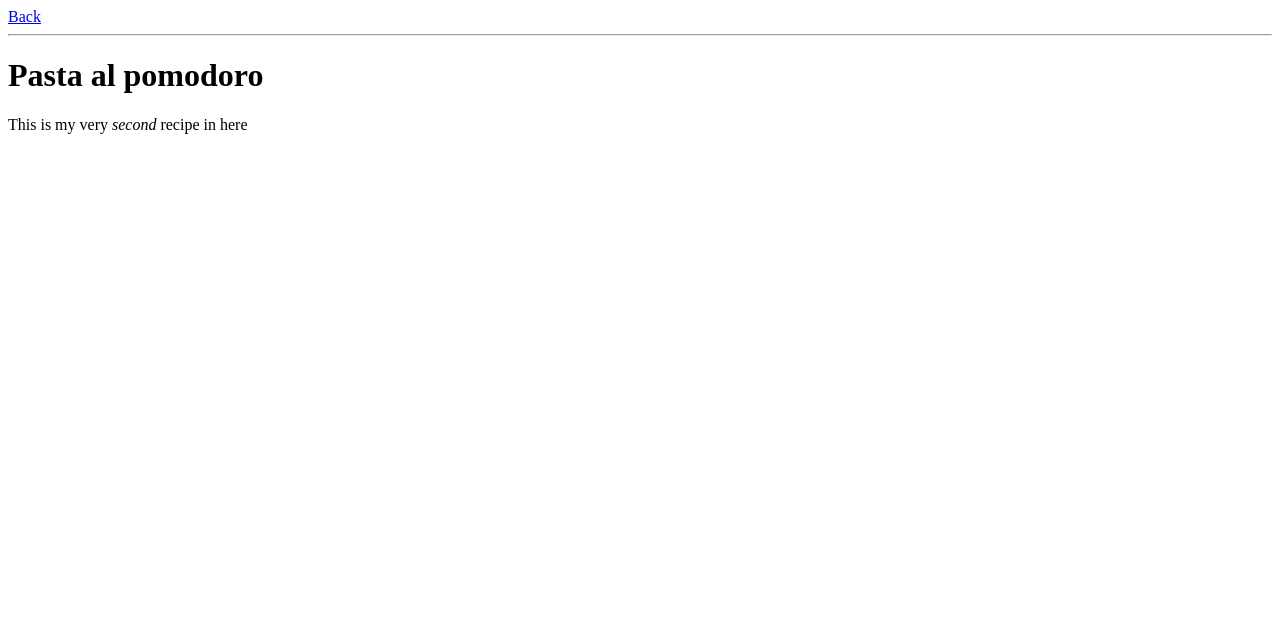
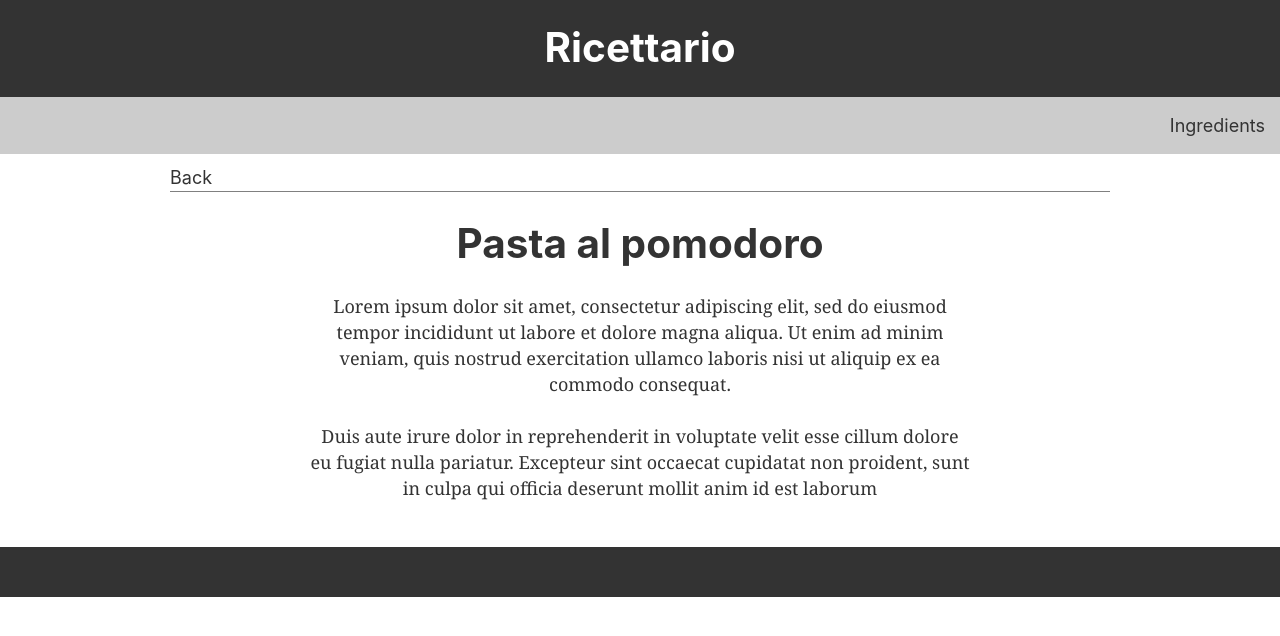
Before and after one commit to Annolu/Ricettario, a Gatsby site: page /pasta-al-pomodoro in a window 1280 px wide. Built offline with nearby package versions, Linux system fonts and the light colour scheme; Gatsby itself is replaced by a stand-in of ours.

Commit message:
layed out basic structure

```diff
--- a/src/components/header.js
+++ b/src/components/header.js
@@ -16,7 +16,7 @@ const Header = ({ siteTitle }) => (
         padding: `1.45rem 1.0875rem`,
       }}
     >
-      <h1 style={{ marginBottom: 0 }}>
+      <h1 style={{ marginBottom: 0, textAlign: 'center' }}>
         <Link
           to="/"
           style={{
--- a/src/components/layout.css
+++ b/src/components/layout.css
@@ -44,6 +44,8 @@ a {
   -webkit-text-decoration-skip: objects;
   text-decoration: none;
   color: #333;
+  font-family: -apple-system, BlinkMacSystemFont, Segoe UI, Roboto, Oxygen,
+    Ubuntu, Cantarell, Fira Sans, Droid Sans, Helvetica Neue, sans-serif;
 }
 a:active,
 a:hover {
@@ -323,6 +325,9 @@ h6 {
   text-rendering: optimizeLegibility;
   font-size: 0.78405rem;
   line-height: 1.1;
+}
+main {
+  padding: 10px;
 }
 hgroup {
   margin-left: 0;
--- a/src/components/layout.js
+++ b/src/components/layout.js
@@ -30,19 +30,14 @@ const Layout = ({ children }) => {
       <Menu></Menu>
       <div
         style={{
-          margin: `0 auto`,
+          margin: '0 auto',
           maxWidth: 960,
-          padding: `0px 1.0875rem 1.45rem`,
           paddingTop: 0,
         }}
       >
         <main>{children}</main>
-        <footer>
-          © {new Date().getFullYear()}, Built with
-          {` `}
-          <a href="https://www.gatsbyjs.org">Gatsby</a>
-        </footer>
       </div>
+      <footer style={{height: '50px', backgroundColor: '#333'}}></footer>
     </>
   )
 }
--- a/src/components/menu.js
+++ b/src/components/menu.js
@@ -3,7 +3,7 @@ import Link from 'gatsby-link'
 
 const Menu = () => (
     <div style={{background: '#ccc', padding: '15px'}}>
-      <ul style={{listStyle: 'none', display: 'flex', justifyContent: 'space-evenly', marginBottom:'0'}}>
+      <ul style={{listStyle: 'none', display: 'flex', justifyContent: 'flex-end', marginBottom:'0'}}>
         <li><Link to='/ingredients'>Ingredients</Link></li>
       </ul>
     </div>
--- a/src/pages/index.js
+++ b/src/pages/index.js
@@ -9,15 +9,8 @@ const IndexPage = ({data}) => (
     <SEO title="Home" />
       <div>
         {data.allMarkdownRemark.edges.map(post => (
-          <div key={post.node.id}>
-            <h1>{post.node.frontmatter.title}</h1>
-            <p>{post.node.excerpt}</p>
-            <Link to={post.node.frontmatter.path}>Read More</Link>
-            <br/>
-            <br/>
-            <br/>
-            <br/>
-            <hr/>
+          <div key={post.node.id} style={{textAlign: 'center', padding: '10px', fontWeight: 'semi-bold'}}>
+            <Link to={post.node.frontmatter.path}>{post.node.frontmatter.title}</Link>
           </div>
         ))}
       </div>
--- a/src/pages/pasta-al-pomodoro/index.md
+++ b/src/pages/pasta-al-pomodoro/index.md
@@ -3,4 +3,6 @@ path: "/pasta-al-pomodoro"
 title: "Pasta al pomodoro"
 ---
 
-This is my very *second* recipe in here
+Lorem ipsum dolor sit amet, consectetur adipiscing elit, sed do eiusmod tempor incididunt ut labore et dolore magna aliqua. Ut enim ad minim veniam, quis nostrud exercitation ullamco laboris nisi ut aliquip ex ea commodo consequat.
+
+Duis aute irure dolor in reprehenderit in voluptate velit esse cillum dolore eu fugiat nulla pariatur. Excepteur sint occaecat cupidatat non proident, sunt in culpa qui officia deserunt mollit anim id est laborum
--- a/src/pages/ragu/index.md
+++ b/src/pages/ragu/index.md
@@ -3,4 +3,6 @@ path: "/ragu"
 title: "Ragu"
 ---
 
-This is my very *first* recipe in here
+Lorem ipsum dolor sit amet, consectetur adipiscing elit, sed do eiusmod tempor incididunt ut labore et dolore magna aliqua.
+
+Ut enim ad minim veniam, quis nostrud exercitation ullamco laboris nisi ut aliquip ex ea commodo consequat. Duis aute irure dolor in reprehenderit in voluptate velit esse cillum dolore eu fugiat nulla pariatur. Excepteur sint occaecat cupidatat non proident, sunt in culpa qui officia deserunt mollit anim id est laborum
--- a/src/templates/recipe-post.js
+++ b/src/templates/recipe-post.js
@@ -1,17 +1,21 @@
 import React from "react";
 import Link from "gatsby-link";
+import Layout from "../components/layout.js";
 
 export default function Template ({data}) {
   const recipe = data.markdownRemark;
 
   return (
-    <div>
+    <Layout>
+    <div style={{borderBottom: '1px solid grey', marginBottom: '20px'}}>
       <Link to='/'>Back</Link>
-      <hr />
-      <h1>{recipe.frontmatter.title}</h1>
-      <div dangerouslySetInnerHTML={{__html: recipe.html}}/>
-      <p>{recipe.excerpt}</p>
     </div>
+      <div style={{textAlign:'center', padding: '10px 140px'}}>
+        <h1>{recipe.frontmatter.title}</h1>
+        <div dangerouslySetInnerHTML={{__html: recipe.html}}/>
+        <p>{recipe.excerpt}</p>
+      </div>
+    </Layout>
   )
 }
 
```
Also changed, not shown: src/pages/ingredients.js (+8 -1 lines).
